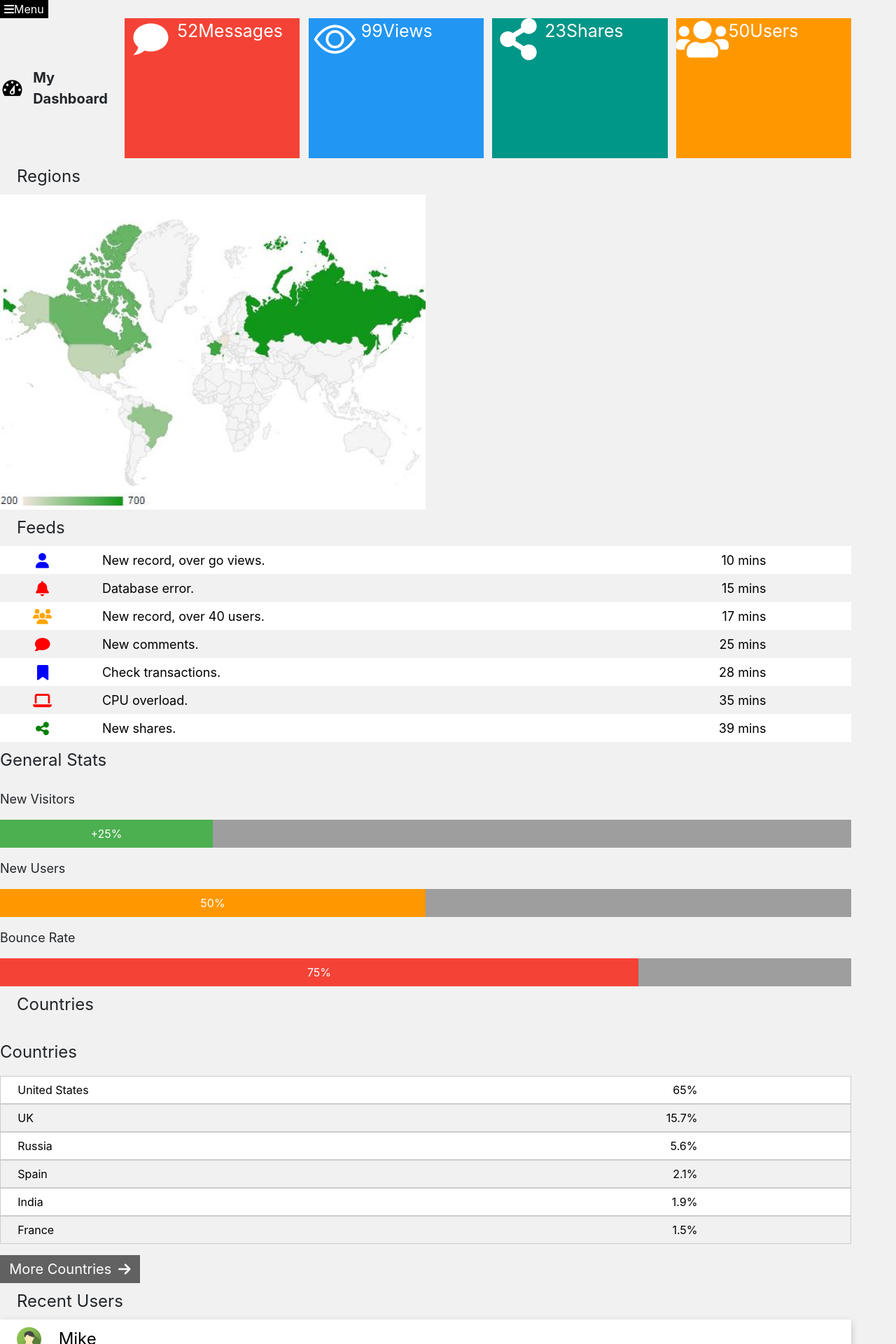
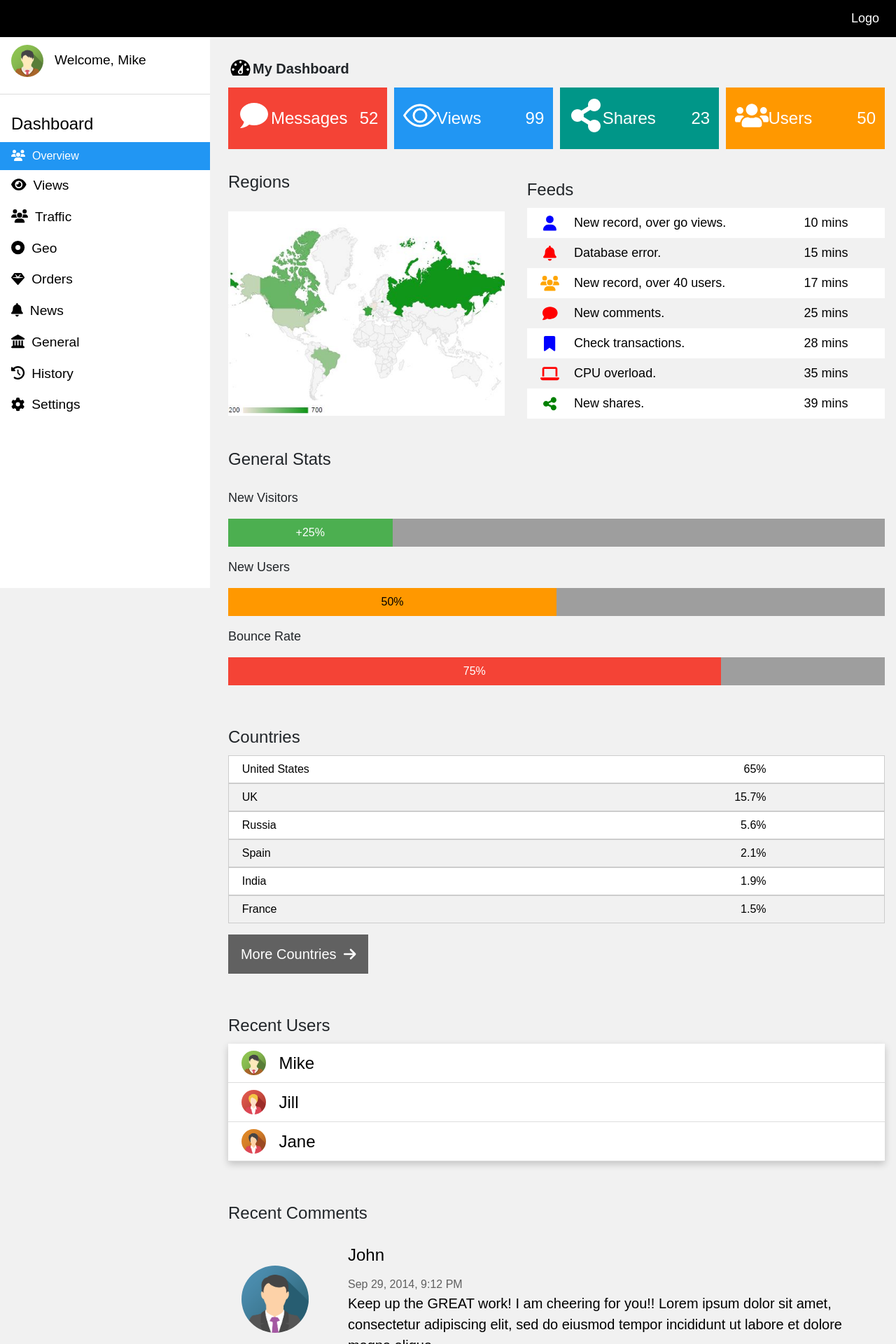
Before and after one commit to playoh/LikeLion_CloneCode_HW, a React (Create React App) app: page / in a window 1280 px wide. Shown: the top 1920 px of the page at 70% size. Built offline with nearby package versions, Linux system fonts and the light colour scheme; the HTML template or start-up script is replaced by a standard one.

Commit message:
feat: 반응형 미디어쿼리 설정 완료

```diff
--- a/src/components/Countries.js
+++ b/src/components/Countries.js
@@ -10,13 +10,13 @@ const NoCenterVertical = styled.div`
   display: flex;
   flex-direction: column;
   justify-content: center;
+  margin-left: 310px;
+  padding: 16px;
+
+  @media (max-width: 768px){
+    margin-left: 0;
+  }
 `;
-
-const SubTitleText = styled.div`
-  font-size: 24px;
-  padding: 3vh 0 2vh 0;
-`;
-
 
 const BrightFeedBox = styled.div`
   display: flex;
@@ -29,6 +29,10 @@ const BrightFeedBox = styled.div`
   &:hover{
     background-color: ${themeColors.IMAGEHOVERCOLOR.color};
   };
+
+  @media (max-width: 768px){
+    padding: 8px 8px;
+  }
 `;
 const DarkFeedBox = styled.div`
   display: flex;
@@ -41,6 +45,10 @@ const DarkFeedBox = styled.div`
   &:hover{
     background-color: ${themeColors.IMAGEHOVERCOLOR.color};
   };
+
+  @media (max-width: 768px){
+    padding: 8px 8px;
+  }
 `;
 
 const ConText = styled.div`
@@ -64,7 +72,7 @@ const ConBtn = styled.button`
   align-items: center;
   justify-content: center;
   width: 200px;
-  height: 5vh;
+  padding: 13px;
   color: white;
   font-size: 20px;
   margin-top: 2vh;
@@ -73,6 +81,21 @@ const ConBtn = styled.button`
     background-color: ${themeColors.IMAGEHOVERCOLOR.color};
     color: ${themeColors.DARKCOLOR.color};
   };
+  @media(max-width: 768px){
+    padding: 8px 16px;
+    font-size: 18px;
+  }
+`;
+
+const SubTitleText = styled.div`
+  font-size: 24px;
+  padding: 1vh 3vh 1vh 0;
+  margin-top: 2vh;
+
+  @media (max-width: 768px){
+    margin-left: 0;
+    margin-top: 2vh;
+  }
 `;
 
 const ConIcon = styled.div`
@@ -85,7 +108,9 @@ const ConIcon = styled.div`
 function Countries(){
   return(
     <NoCenterVertical>
+
       <SubTitleText>Countries</SubTitleText>
+
       <BrightFeedBox>
         <ConText>United States</ConText>
         <ConNum>65%</ConNum>
--- a/src/components/DSTComponent.js
+++ b/src/components/DSTComponent.js
@@ -5,15 +5,29 @@ import { themeColors } from "./styles/StyledComponents";
 const Container = styled.div`
   display: flex;
   justify-content: space-between;
-  width: 100%;
+  width: auto%;
   background-color: ${themeColors.FTCOLOR.color};
   color: ${themeColors.MAPCOLOR.color};
+  margin-left: 300px;
+
+  @media (max-width: 768px) {
+    display: flex;
+    flex-direction: column;
+    justify-content: center;
+    align-items: center;
+    margin-left: 0;
+  }
 `;
 const NoCenterHorizontal = styled.div`
   display: flex;
   flex-direction: column;
-  width: 100%;
+  width: 85%;
   margin: 4vh;
+
+  @media (max-width: 768px){
+    margin-top: 2vh;
+    margin-bottom: 1vh;
+  }
 `;
 
 const HorizonLine = styled.div`
@@ -21,11 +35,20 @@ const HorizonLine = styled.div`
   border: none;
   border-bottom: 8px solid ${(props) => props.backgroundColor};
   font-size: 24px;
+
+  @media (max-width: 768px){
+    font-size: 20px;
+    border-bottom: 5px solid ${(props) => props.backgroundColor};
+  }
 `;
 
 const LinesPadding = styled.div`
   padding: 1vh 0;
   font-size: 20px;
+
+  @media (max-width: 768px){
+    font-size: 15px;
+  }
 `;
 
 function DSTComponent() {
--- a/src/components/Dashboard.js
+++ b/src/components/Dashboard.js
@@ -3,18 +3,40 @@ import styled from "styled-components";
 import { themeColors, themeIcons } from "./styles/StyledComponents";
 import dashImg from "../w3school/dashboard.png";
 
-const Dashboard_NoCenterHorizontal = styled.div`
+const DashboardContainer = styled.div`
   display: flex;
+  margin-left: 310px;
+  padding: 0.01em 16px;
+  gap: 1%;
+
+  @media (max-width: 768px) {
+    display: flex;
+    flex-direction: column;
+    justify-content: center;
     align-items: center;
-  width: 100%;
-  gap: 1%;
+    margin-left: 0;
+  }
 `;
+const DashboardTitleContainer = styled.div`
+  display: flex;
+  margin-top: 5vh;
+  float: left;
+  margin-left: 310px;
+  padding-top: 5vh;
+  padding-left: 16px;
+  padding-bottom: 10px;
 
+  @media (max-width: 768px) {
+    align-items: center;
+    margin-left: 16px;
+    padding-left: 0;
+  }
+`;
 const DashMainIcon = styled.img`
   width: 35px;
   height: auto;
+  float: left !important;
 `;
-
 
 const MainTitleText = styled.div`
   display: flex;
@@ -26,52 +48,73 @@ const MainTitleText = styled.div`
 //길이 %로 변경하기
 const ColorDashBoard = styled.div`
   color: ${themeColors.LIGHTTEXTCOLOR.color};
-  width: 370px;
-  height: 200px;
-  display: flex;
+  padding: 16px 13px;
   font-size: 25px;
+  flex-direction: row;
+  width: 24.99999%;
+
+  @media (max-width: 768px) {
+    width: 100%;
+    justify-content: center;
+  }
 `;
 
+const ContentRight = styled.div`
+  margin: 10px 0;
+  font-size: 24px;
+  float: Right;
+  `;
+
+const ContentLeft = styled.div`
+  margin: 10px 0;
+  font-size: 24px;
+  float: Left;
+`;
+
+
 const DashboardIcons = styled.img`
-  width: 30%;
-  height: 30%;
+  width: 48px;
+  height: 48px;
   display: inline-block;
   background-repeat: no-repeat;
   background-size: cover;
+  float: Left;
 `;
 
 function Dashboard(){
   return (
-    <Dashboard_NoCenterHorizontal>
+    <>
+      <DashboardTitleContainer>
         <DashMainIcon src={dashImg} alt="DASHBOARDIMG"/>
         <MainTitleText>My Dashboard</MainTitleText>
-      <br/>
+      </DashboardTitleContainer>
 
+      <DashboardContainer>
         <ColorDashBoard style={{backgroundColor:"#F44336"}}>
           <DashboardIcons src={themeIcons.DASHCHAT.URL} alt="CHAT ICON"/>
-        <p>52</p>
-        <p>Messages</p>
+          <ContentRight>52</ContentRight>
+          <ContentLeft>Messages</ContentLeft>
         </ColorDashBoard>
 
         <ColorDashBoard style={{backgroundColor:"#2196F3"}}>
           <DashboardIcons src={themeIcons.DASHVIEW.URL} alt="VIEW ICON"/>
-        <p>99</p>
-        <p>Views</p>
+          <ContentRight>99</ContentRight>
+          <ContentLeft>Views</ContentLeft>
         </ColorDashBoard>
 
         <ColorDashBoard style={{backgroundColor:"#009688"}}>
           <DashboardIcons src={themeIcons.DASHSHARE.URL} alt="SHARE ICON"/>
-        <p>23</p>
-        <p>Shares</p>
+          <ContentRight>23</ContentRight>
+          <ContentLeft>Shares</ContentLeft>
         </ColorDashBoard>
 
         <ColorDashBoard style={{backgroundColor:"#FF9800"}}>
           <DashboardIcons src={themeIcons.DASHUSERS.URL} alt="USER ICON"/>
-        <p>50</p>
-        <p>Users</p>
+          <ContentRight>50</ContentRight>
+          <ContentLeft>Users</ContentLeft>
         </ColorDashBoard>
-
-    </Dashboard_NoCenterHorizontal>
+      </DashboardContainer>
+    </>
   );
 }
 
--- a/src/components/FooterComponents.js
+++ b/src/components/FooterComponents.js
@@ -11,19 +11,34 @@ const Footer_NoCenterVertical = styled.div`
   bottom: 0;
 `;
 const FooterText = styled.div`
-  padding: 3%;
+  font-size: 24px;
+  margin-left: 326px;
+  margin-bottom: 16px;
+  margin-top: 20px;
   color: ${themeColors.DARKTEXTCOLOR.color};
+
+  @media (max-width: 768px){
+    margin-left: 26px;
+  }
 `;
+
+const FooterLink = styled(FooterText)`
+  font-size: 18px;
+  margin-top: -10px;
+  margin-bottom: 10px;
+`;
+
 
 function FooterComponent () {
   return (
     <Footer_NoCenterVertical>
       <FooterText>
         FOOTER
-        <br />
+      </FooterText>
+      <FooterLink>
         Powered by
         < a href="https://www.w3schools.com/w3css/default.asp"/>
-      </FooterText>
+      </FooterLink>
     </Footer_NoCenterVertical>
   );
 }
--- a/src/components/GeneralComponent.js
+++ b/src/components/GeneralComponent.js
@@ -6,6 +6,12 @@ const NoCenterHorizontal = styled.div`
   display: flex;
   flex-direction: column;
   align-items: start;
+  margin-left: 310px;
+  padding: 16px;
+
+  @media (max-width: 768px){
+    margin-left: 0;
+  }
 `;
 
 const MiniTitle = styled.div`
@@ -29,6 +35,10 @@ const PercentageColor = styled.div`
   justify-content: center;
   color: white;
   height: 5vh;
+
+  @media (max-width: 768px){
+    padding: 8px 16px;
+  }
 `;
 
 const SubTitleText = styled.div`
@@ -47,7 +57,7 @@ function GeneralStatComponent(){
         </PercentageBox>
         <MiniTitle>New Users</MiniTitle>
         <PercentageBox>
-          <PercentageColor style={{backgroundColor:"#FF9800", width: "50%"}}>50%</PercentageColor>
+          <PercentageColor style={{backgroundColor:"#FF9800", width: "50%", color:"black"}}>50%</PercentageColor>
         </PercentageBox>
         <MiniTitle>Bounce Rate</MiniTitle>
         <PercentageBox>
--- a/src/components/HeaderComponents.js
+++ b/src/components/HeaderComponents.js
@@ -1,40 +1,94 @@
 import React from "react";
 import styled from "styled-components";
 import { themeColors } from "../components/styles/StyledComponents";
-import { useEffect, useState } from "react";
+import { useState } from "react";
 
+import Mike from '../w3school/avatar2.png';
 import { FontAwesomeIcon } from '@fortawesome/react-fontawesome';
 import { faBars,faXmark, faUsers, faBell, faEye, faCircleDot, faGem, faLandmark, faClockRotateLeft, faGear } from '@fortawesome/free-solid-svg-icons';
 
-const MenuBtn = styled.button`
+const NoCenterHorizontalReverse = styled.div`
+  background-color: ${themeColors.DARKCOLOR.color};
+  position: fixed;
+  width: 100%;
+  padding: 5px 8px;
+  z-index: 4;
+  font-size: 18px;
+  top: 0;
+`; //헤더 전체
+
+const LogoText = styled.button`
+  display: block;
+  float: right !important; //우측 정렬
+  padding: 8px 16px;
+  width: auto;
   background-color: ${themeColors.DARKCOLOR.color};
   color: white;
   border: none;
   cursor: pointer;
 `;
+
+const MenuBtn = styled.button`
+  display: block;
+  float: left;
+  padding: 8px 16px;
+  width: auto;
+  background-color: ${themeColors.DARKCOLOR.color};
+  color: white;
+  border: none;
+  cursor: pointer;
+
+  @media(min-width:768px){
+    display: none;
+  }
+`;
 const MenuList = styled.div`
   display: ${({ isOpen }) => (isOpen ? "block" : "none")};
+  background-color: white;
   flex-direction: column;
+  position: fixed !important;
   align-items: center;
   justify-content: start;
+  z-index: 3;
+  width: 300px;
+  height: 100vh;
+  top: 5vh;;
+
+  @media (min-width: 768px){
+    display: flex;
+    position: fixed;
+    left: 0;
+    top: 5vh;;
+    height: 100vh;
+  }
 `;
+
 const MenuTitleTop2 = styled.div`
   background-color: ${(props) => props.backgroundColor};
   color: ${(props) => props.color};
-  flex-direction: column;
-  align-items: center;
-  justify-content: start;
+  display: block;
+  text-align: left;
+  padding: 8px 16px;
+  width: 100%;
   cursor: pointer;
   &:hover{
     background-color: ${(props) => props.hoverBackgroundColor};
     color: ${(props) => props.hoverColor};
 `;
 
+const CloseMenu = styled(MenuTitleTop2)`
+  padding: 16px 16px;
+  @media (min-width: 768px) {
+    display: none;
+  }
+`;
+
 const MenuTitle = styled.div`
-  display: flex;
+  display: block;
   align items: center;
   font-size: 120%;
-  width: 80%;
+  width: 100%;
+  padding: 8px 16px;
   background-color: #FFFFFF;
   color: #000000;
   cursor: pointer;
@@ -43,6 +97,37 @@ const MenuTitle = styled.div`
   }
 `;
 
+const MenuIcon = styled(FontAwesomeIcon)`
+  margin-right: 10px;
+`;
+
+const DashboardSideBar = styled.div`
+display: block;
+  align items: center;
+  font-size: 120%;
+  width: 100%;
+  padding: 8px 16px;
+  background-color: #FFFFFF;
+  color: #000000;
+  padding-top: 3vh;
+  font-size: 24px;
+  border-top: 1px solid #DDDDDD;
+`;
+
+const UserMike = styled.div`
+  display: block;
+  align items: center;
+  font-size: 120%;
+  width: 100%;
+  padding: 3vh 2vh;
+  background-color: #FFFFFF;
+  color: #000000;
+`;
+const MikeImg = styled.img`
+  width: 46px;
+  margin-right: 16px;
+  border-radius: 50%;
+`;
 
 function HeaderComponent(){
   const [isOpen,setIsOpen] = useState(false);
@@ -53,52 +138,60 @@ function HeaderComponent(){
 
   return(
     <>
-      <MenuBtn onClick={toggleMenu}>
-        <FontAwesomeIcon icon={faBars} />
-        Menu
-      </MenuBtn>
+      <NoCenterHorizontalReverse>
+        <MenuBtn onClick={toggleMenu}>
+          <MenuIcon icon={faBars} />
+          Menu
+        </MenuBtn>
+        <LogoText>Logo</LogoText>
+      </NoCenterHorizontalReverse>
 
       <MenuList isOpen={isOpen}>
+        <UserMike>
+          <MikeImg src={Mike} alt="User" />
+          Welcome, Mike
+        </UserMike>
+        <DashboardSideBar>Dashboard</DashboardSideBar>
 
-        <MenuTitleTop2 backgroundColor="#616161" color="white" hoverBackgroundColor="#000000" hoverColor="white" >
-          <FontAwesomeIcon icon={faXmark}/>
+        <CloseMenu onClick={toggleMenu} backgroundColor="#616161" color="white" hoverBackgroundColor="#000000" hoverColor="white"  >
+          <MenuIcon icon={faXmark}/>
           Close Menu
-        </MenuTitleTop2>
+        </CloseMenu>
         <MenuTitleTop2 backgroundColor="#2196F3" color="white" hoverBackgroundColor="#CCCCCC" hoverColor="black">
-          <FontAwesomeIcon icon={faUsers}/>
+          <MenuIcon icon={faUsers}/>
           Overview
         </MenuTitleTop2>
 
         <MenuTitle>
-          <FontAwesomeIcon icon={faEye}/>
+          <MenuIcon icon={faEye}/>
           Views
         </MenuTitle>
         <MenuTitle>
-          <FontAwesomeIcon icon={faUsers}/>
+          <MenuIcon icon={faUsers}/>
           Traffic
         </MenuTitle>
         <MenuTitle>
-          <FontAwesomeIcon icon={faCircleDot}/>
+          <MenuIcon icon={faCircleDot}/>
           Geo
         </MenuTitle>
         <MenuTitle>
-          <FontAwesomeIcon icon={faGem}/>
+          <MenuIcon icon={faGem}/>
           Orders
         </MenuTitle>
         <MenuTitle>
-          <FontAwesomeIcon icon={faBell}/>
+          <MenuIcon icon={faBell}/>
           News
         </MenuTitle>
         <MenuTitle>
-          <FontAwesomeIcon icon={faLandmark}/>
+          <MenuIcon icon={faLandmark}/>
           General
         </MenuTitle>
         <MenuTitle>
-          <FontAwesomeIcon icon={faClockRotateLeft}/>
+          <MenuIcon icon={faClockRotateLeft}/>
           History
         </MenuTitle>
         <MenuTitle>
-          <FontAwesomeIcon icon={faGear}/>
+          <MenuIcon icon={faGear}/>
           Settings
         </MenuTitle>
       </MenuList>
--- a/src/components/RecentUsers.js
+++ b/src/components/RecentUsers.js
@@ -12,6 +12,12 @@ const NoCenterHorizontal = styled.div`
   display: flex;
   flex-direction: column;
   align-items: start;
+  margin-left: 310px;
+  padding: 16px;
+
+  @media (max-width: 768px){
+    margin-left: 0;
+  }
 `;
 
 const UserContainer = styled.div`
@@ -31,6 +37,10 @@ const UserBox = styled.div`
   color: ${themeColors.DARKCOLOR.color};
   background-color: #FFFFFF;
   border-bottom: 1px solid #DDDDDD;
+
+  @media (max-width: 768px){
+    padding: 8px 16px;
+  }
 `;
 
 const UserIcon = styled.img`
@@ -47,9 +57,16 @@ const UserIcon = styled.img`
 const UserTotalBox = styled.div`
   display: flex;
   align-items: center;
+  margin-top: 2vh;
+  margin-bottom: 2vh;
   width: 100%;
-  height: 7vh;
+  height: auto;
   color: ${themeColors.DARKCOLOR.color};
+
+  @media (max-width: 1000px){
+    flex-direction: column;
+    align-items: flex-start;
+  }
 `;
 
 const UserCommitIcon = styled.img`
@@ -65,36 +82,61 @@ const UserCommentBox = styled.div`
   display: flex;
   flex-direction: column;
   width: auto;
-  height: 7vh;
   margin-left: 4%;
   font-size: 24px;
   color: ${themeColors.DARKCOLOR.color};
-`;
 
-const CommentDate = styled.div`
-  display: flex;
-  flex-direction: column;
-  font-size: 16px;
-  color: #606060;
+  @media (max-width: 1000px){
+    margin-left: 0;
+    margin-top: 1vh;
+  }
 `;
 
 const CommentWord = styled.div`
   display: flex;
-  flex-direction: column;
   font-size: 20px;
-  width: auto;
+  width: 95%;
+  font-size: 20px;
+
+  @media (max-width: 768px){
+    font-size: 15px;
+  }
+`;
+
+const CommentDate = styled(CommentWord)`
+  display: flex;
+  font-size: 16px;
+  margin-bottom: 0;
+  color: #606060;
+
+  @media (max-width: 768px){
+    flex-direction: column;
+    font-size: 15px;
+  }
 `;
 
 const SubTitleText = styled.div`
   font-size: 24px;
-  padding: 3vh 0 2vh 0;
+  padding: 1vh 3vh 1vh 0;
+  margin-top: 2vh;
+
+  @media (max-width: 768px){
+    margin-left: 0;
+    margin-top: 2vh;
+  }
 `;
 
-
+const NameAndDate = styled.div`
+  display: flex;
+  align-items: center;
+  gap: 12px;
+  flex-wrap: wrap; // 작은 화면 대응용!! 자동으로 아래로 넘어가게~
+`;
 function RecentUsers () {
   return (
     <>
       <NoCenterHorizontal>
+        <SubTitleText>Recent Users</SubTitleText>
         <UserContainer>
           <UserBox>
             <UserIcon src={Img1} alt="avator2"/>
@@ -110,15 +152,17 @@ function RecentUsers () {
           </UserBox>
         </UserContainer>
       </NoCenterHorizontal>
-
+  {/* ~~~~~~~~~~~~~~~~~ Comment부분 ~~~~~~~~~~~~~~ */}
       <NoCenterHorizontal>
         <SubTitleText>Recent Comments</SubTitleText>
 
         <UserTotalBox>
           <UserCommitIcon src={CommitImg1} alt="avator3" />
           <UserCommentBox>
-            John
-            <CommentDate>Sep 29, 2014, 9:12 PM</CommentDate>
+            <NameAndDate>
+              John
+              <CommentDate>Sep 29, 2014, 9:12 PM</CommentDate>
+            </NameAndDate>
             <CommentWord>
               Keep up the GREAT work! I am cheering for you!! Lorem ipsum dolor sit amet, consectetur adipiscing elit, sed do eiusmod tempor incididunt ut labore et dolore magna aliqua.
             </CommentWord>
@@ -128,8 +172,11 @@ function RecentUsers () {
         <UserTotalBox>
           <UserCommitIcon src={CommitImg2} alt="avator1" />
           <UserCommentBox >
-            Bo
-            <CommentDate>Sep 28, 2014, 10:15 PM</CommentDate>
+            <NameAndDate>
+              Bo
+              <CommentDate>Sep 28, 2014, 10:15 PM</CommentDate>
+            </NameAndDate>
+
             <CommentWord>Sed do eiusmod tempor incididunt ut labore et dolore magna aliqua.</CommentWord>
           </UserCommentBox>
         </UserTotalBox>
--- a/src/components/feeds.js
+++ b/src/components/feeds.js
@@ -10,6 +10,24 @@ const Feed_NoCenterVertical = styled.div`
   display: flex;
   flex-direction: column;
   justify-content: center;
+  margin-left: 310px;
+  padding: 16px;
+  width: 100%;
+
+  @media (max-width: 768px){
+    margin-left: 0;
+  }
+`;
+
+const SubTitleText = styled.div`
+  font-size: 24px;
+  padding: 1vh 3vh 1vh 0;
+  margin-top: 2vh;
+
+  @media (max-width: 768px){
+    margin-left: 0;
+    margin-top: 2vh;
+  }
 `;
 
 const BrightFeedBox = styled.div`
@@ -18,7 +36,7 @@ const BrightFeedBox = styled.div`
   background-color: ${themeColors.MAPCOLOR.color};
   color: ${themeColors.DARKCOLOR.color};
   width: auto;
-  height: 5vh;
+  padding: 8px 8px;
   font-size: 18px;
 `;
 
@@ -28,7 +46,7 @@ const DarkFeedBox = styled.div`
   background-color: ${themeColors.MAINCOLOR.color};
   color: ${themeColors.DARKCOLOR.color};
   width: auto;
-  height: 5vh;
+  padding: 8px 8px;
   font-size: 18px;
 `;
 
@@ -45,18 +63,29 @@ const FeedText = styled.div`
   text-align: left;
   flex-grow: 4;
   margin-left: 2%;
+
+  @media (max-width: 768px){
+    font-size: 15px;
+  }
 `;
 
 const FeedNum = styled.div`
   display: flex;
   align-items: center;
   text-align: right;
-  margin-right: 10%;
+  margin-right: 9%;
+
+  @media (max-width: 768px){
+    font-size: 15px;
+  }
 `;
 
 function feeds(){
   return(
     <Feed_NoCenterVertical>
+
+      <SubTitleText>Feeds</SubTitleText>
+
       <BrightFeedBox>
         <FeedIcon>
           <FontAwesomeIcon icon={faUser} color="blue"/>
--- a/src/components/regions.js
+++ b/src/components/regions.js
@@ -7,16 +7,37 @@ const Region_NoCenterVertical = styled.div`
   flex-direction: column;
   justify-content: center;
   width: 100%;
+
+  @media (min-width: 768px){
+    width: 33.3333%;
+  }
 `;
+const SubTitleText = styled.div`
+  font-size: 24px;
+  padding: 1vh 3vh 1vh 16px;
+  margin-top: 2vh;
+  margin-left: 310px;
 
+  @media (max-width: 768px){
+    margin-left: 0;
+    margin-top: 2vh;
+  }
+`;
 const RegionImage = styled.img`
-  width: 50%;
+  width: 100%;
   height: auto;
+  margin-left: 310px;
+  padding: 16px;
+
+  @media (max-width: 768px){
+    margin-left: 0;
+  }
 `;
 
 function region() {
   return(
     <Region_NoCenterVertical>
+      <SubTitleText>Regions</SubTitleText>
       <RegionImage src={regionImg} alt="regionImage"/>
     </Region_NoCenterVertical>
   );
--- a/src/components/styles/StyledComponents.js
+++ b/src/components/styles/StyledComponents.js
@@ -7,6 +7,8 @@ export const GlobalStyle = createGlobalStyle`
     margin: 0;
     padding: 0;
     min-height: 100vh;
+    line-height: 1.5;
+    font-family: "Raleway", sans-serif;
   }
 `;
 
--- a/src/pages/Main.js
+++ b/src/pages/Main.js
@@ -16,13 +16,20 @@ import { GlobalStyle } from "../components/styles/StyledComponents";
 const Container = styled.div`
   display: flex;
   flex-direction: column;
-  width: 95%;
+  width: 100%;
 `;
 
-const SubTitleText = styled.div`
-  font-size: 24px;
-  padding: 1vh 3vh 1vh 3vh;
+const NoCenterHorizontal = styled.div`
+  display: flex;
+  align-items: center;
+  width: 100%;
+
+  @media (max-width: 768px){
+    flex-direction: column;
+  }
 `;
+
+
 
 function Main() {
   return (
@@ -33,14 +40,12 @@ function Main() {
 
       <Container>
         <Dashboard />
-        <SubTitleText>Regions</SubTitleText>
-        <RegionComponent />
-        <SubTitleText>Feeds</SubTitleText>
-        <FeedsComponent />
+        <NoCenterHorizontal>
+          <RegionComponent />
+          <FeedsComponent />
+        </NoCenterHorizontal>
         <GeneralStatComponent/>
-        <SubTitleText>Countries</SubTitleText>
         <Countries />
-        <SubTitleText>Recent Users</SubTitleText>
         <RecentUsersComponent/>
       </Container>
       <DSTComponent />
```
Also changed, not shown: src/components/MbHeader.js (deleted, +0 -71 lines). Lines whose indentation alone changed are shown as unchanged.
